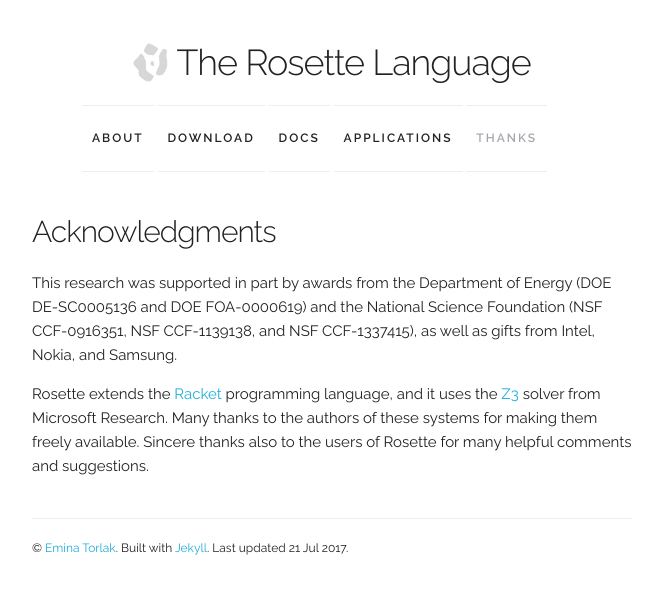
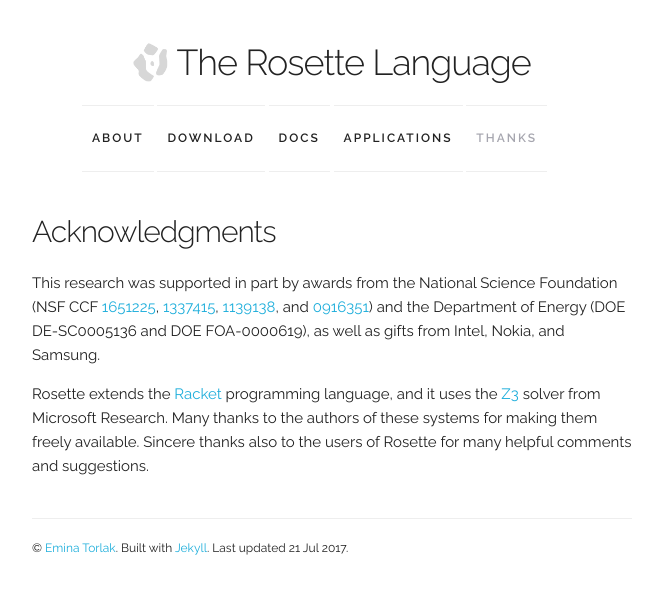
Before and after one commit to emina/rosette, a Jekyll site: the page built from acks.md, in a window 1280 px wide. Shown: the top 594 px of the page, without its empty margins (308-970 px from the left). Built offline with Jekyll 4.4.1, drawn with Linux system fonts in a browser that asks for light colours; nearby versions of some CDN libraries.

Commit message:
Update acks.

```diff
--- a/acks.md
+++ b/acks.md
@@ -4,9 +4,9 @@
 
 ## Acknowledgments
 
-This research was supported in part by awards from the Department of
-Energy (DOE DE-SC0005136 and DOE FOA-0000619) and the National Science
-Foundation (NSF CCF-0916351, NSF CCF-1139138, and NSF CCF-1337415), as
+This research was supported in part by awards from the National Science
+Foundation (NSF CCF [1651225][], [1337415][], [1139138][], and [0916351][]) and
+the Department of Energy (DOE DE-SC0005136 and DOE FOA-0000619), as
 well as gifts from Intel, Nokia, and Samsung.
 
 Rosette extends the [Racket](http://racket-lang.org/) programming
@@ -14,3 +14,8 @@
 from Microsoft Research. Many thanks to the authors of these systems
 for making them freely available. Sincere thanks also to the users of
 Rosette for many helpful comments and suggestions.
+
+[0916351]: https://www.nsf.gov/awardsearch/showAward?AWD_ID=0916351
+[1139138]: https://www.nsf.gov/awardsearch/showAward?AWD_ID=1139138
+[1337415]: https://www.nsf.gov/awardsearch/showAward?AWD_ID=1337415
+[1651225]: https://www.nsf.gov/awardsearch/showAward?AWD_ID=1651225
```
